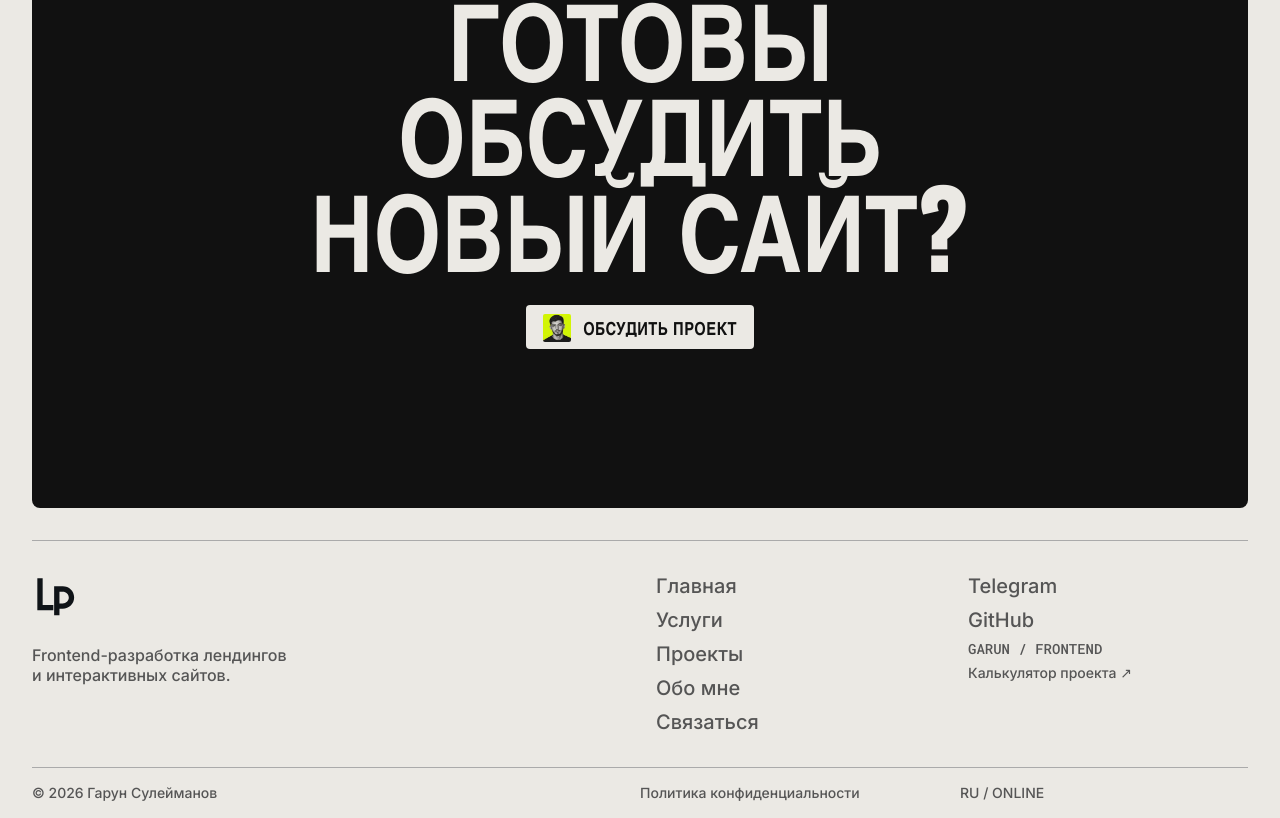
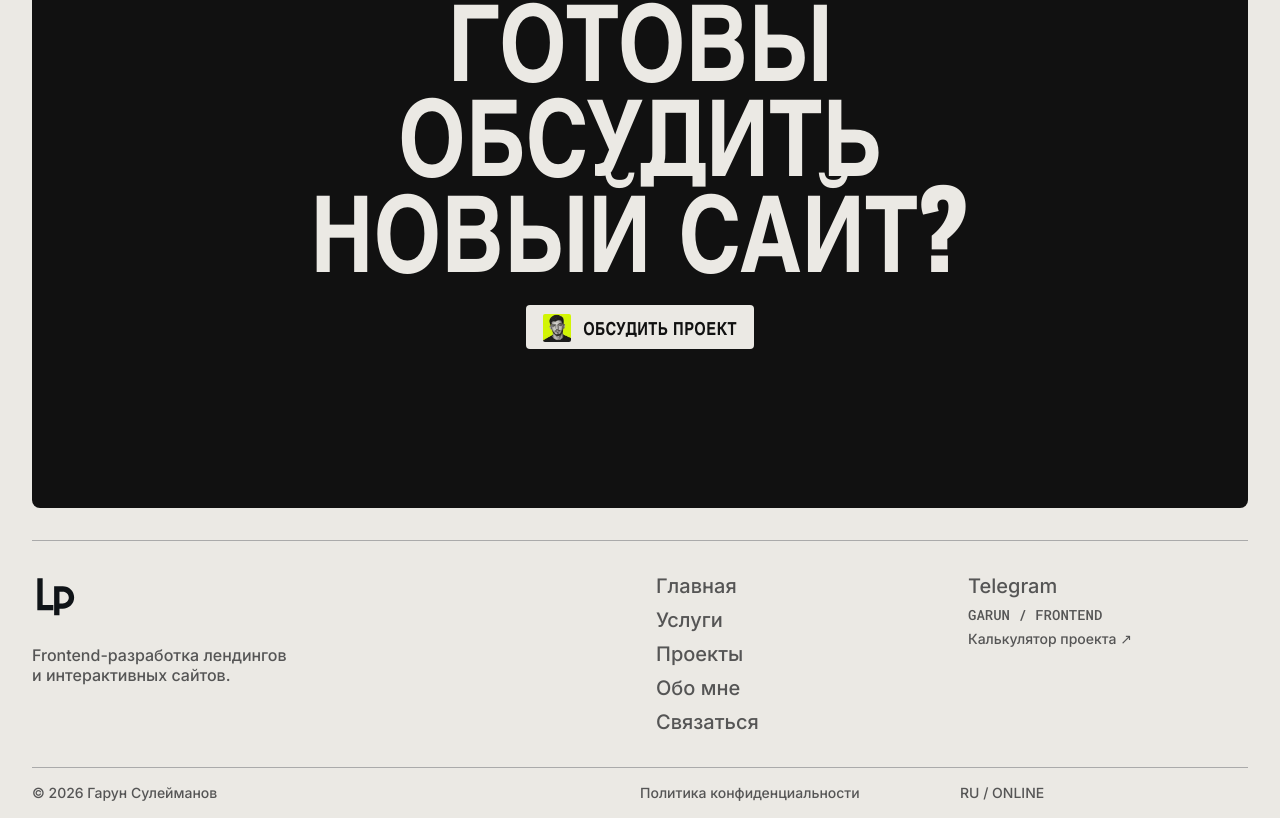
Before and after one commit to Garun-mp4/garun-web, a React (Vite) app: page / in a window 1280 px wide. Shown: the part 9604-10422 px from the top of the page. Built offline with nearby package versions, Linux system fonts and the light colour scheme.

Commit message:
fix: remove GitHub link from footer

```diff
--- a/src/sections/Footer/Footer.tsx
+++ b/src/sections/Footer/Footer.tsx
@@ -13,7 +13,6 @@
         </nav>
         <div className="footer__links">
           <a href="https://t.me/garun_web" target="_blank" rel="noopener noreferrer">Telegram</a>
-          <a href="https://github.com/Garun-mp4" target="_blank" rel="noopener noreferrer">GitHub</a>
           <span className="footer__badge"><span>GARUN / FRONTEND</span><a href="/calculator">Калькулятор проекта ↗</a></span>
         </div>
       </div>
```
